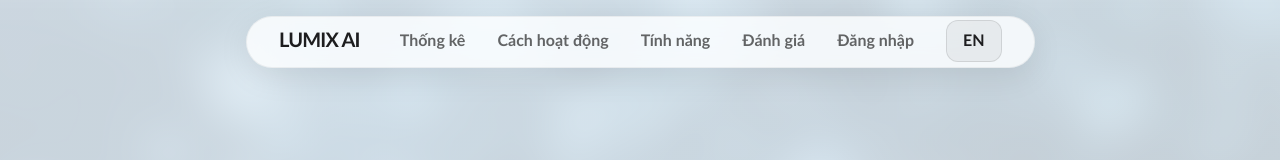
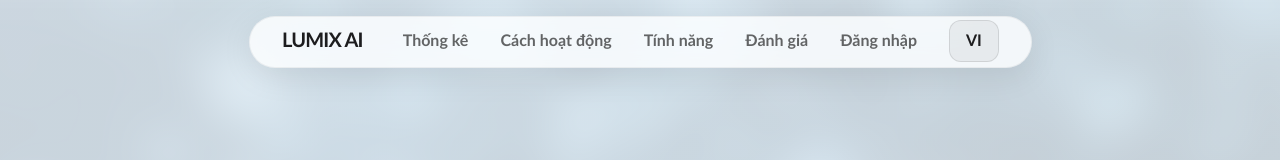
Before and after one commit to needfish/levels, a Next.js app in the folder frontend/: page / in a window 1280 px wide. Shown: the top 160 px of the page. Built offline with nearby package versions, Linux system fonts and the light colour scheme.

Commit message:
lang toggle

```diff
--- a/frontend/src/components/landing/LandingNavbar.tsx
+++ b/frontend/src/components/landing/LandingNavbar.tsx
@@ -122,7 +122,7 @@ export default function LandingNavbar() {
             );
           })}
           <button onClick={toggleLanguage} className={styles.langToggle}>
-            {language === 'vi' ? 'EN' : 'VI'}
+            {language === 'vi' ? 'VI' : 'EN'}
           </button>
         </div>
 
```
